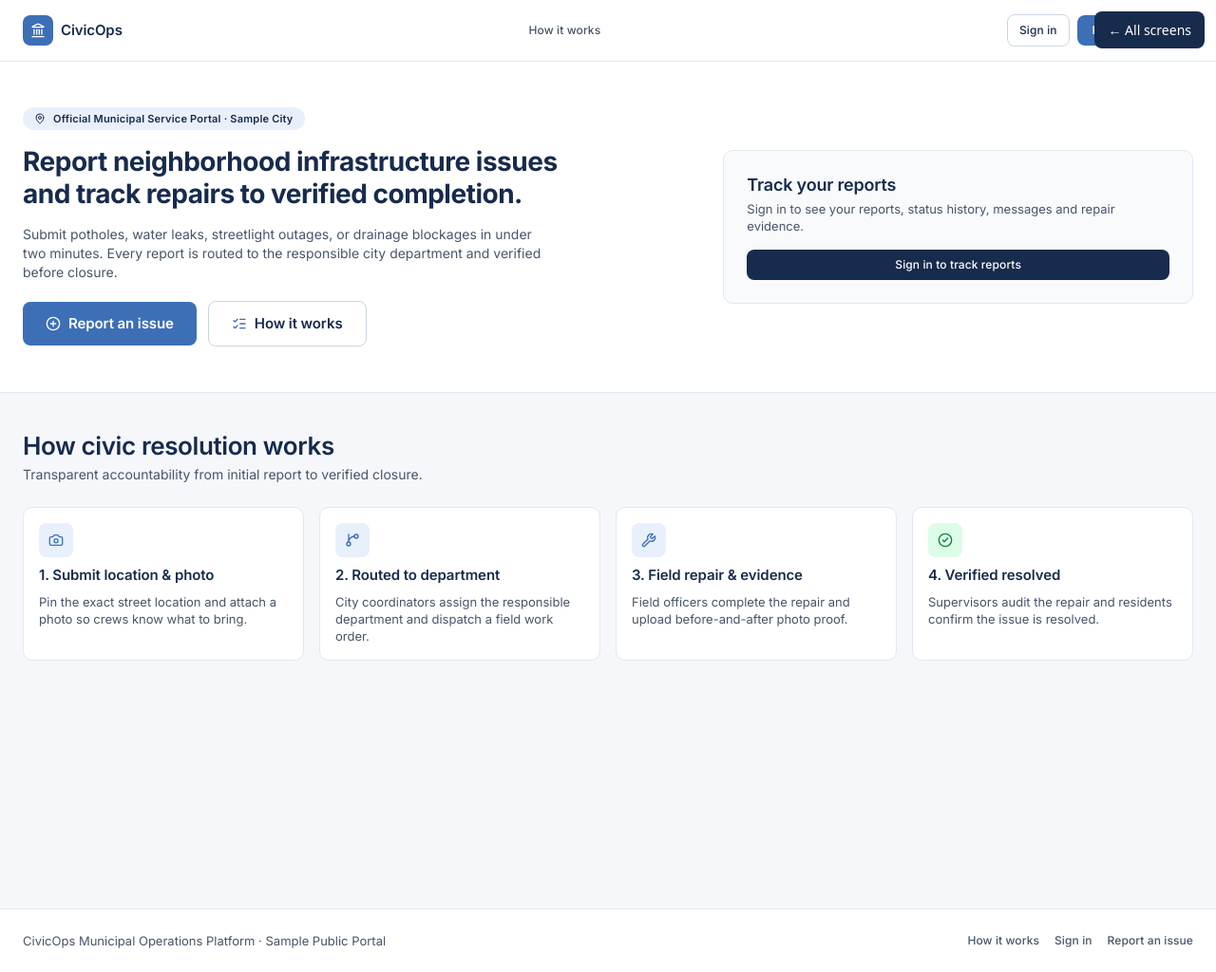
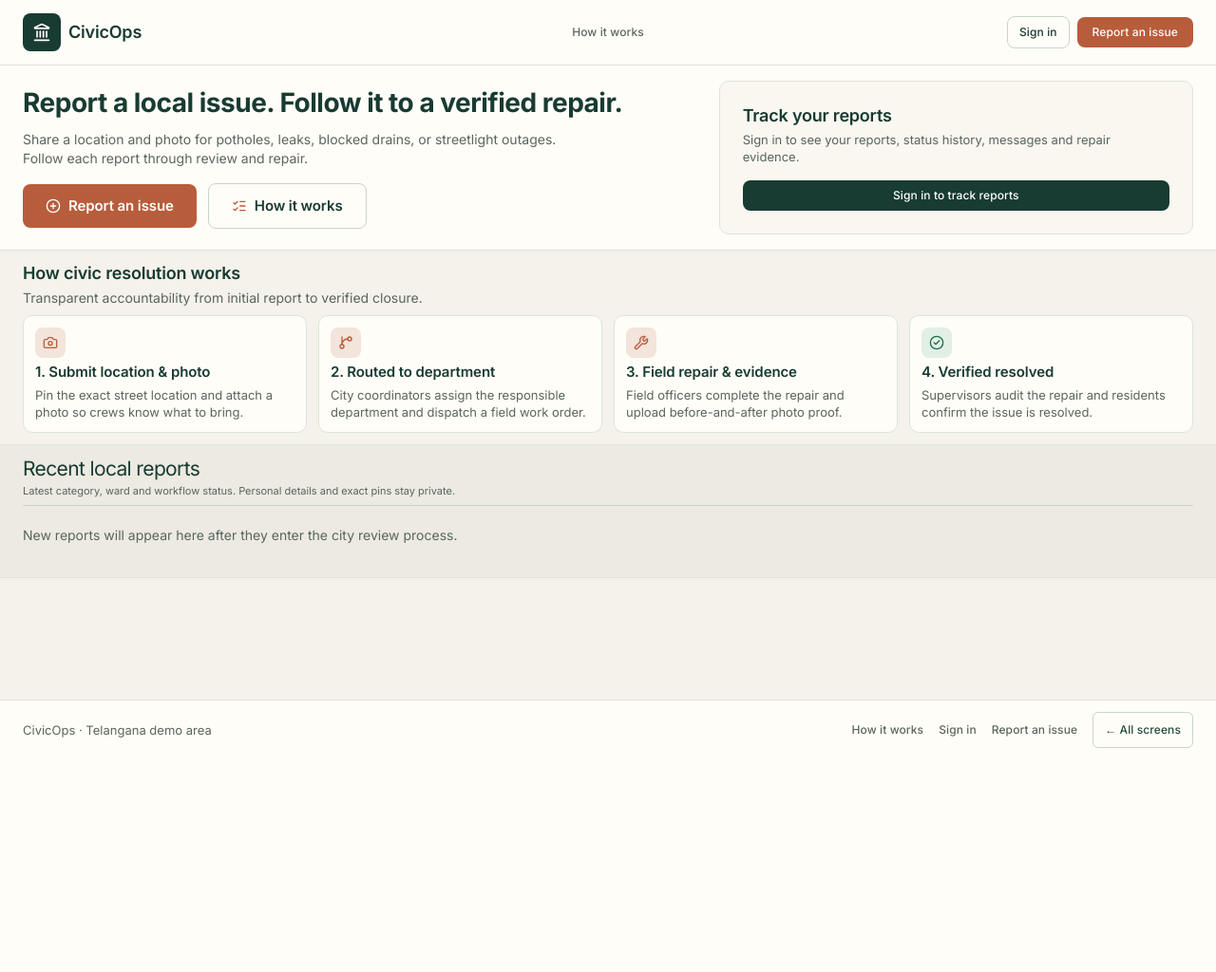
Before and after one commit to thakuradithya12/AI-Smart_City, a Django app: page / in a window 1280 px wide. Shown: the whole page at 95% size. After the commit the page ends 788 px from the top, so only its background shows below. Run offline with Django 5.2, Linux system fonts and the light colour scheme; data that the repository does not hold is empty; some libraries are stand-ins or nearby versions.

Commit message:
feat: refresh civic landing page UI

```diff
--- a/apps/console/urls.py
+++ b/apps/console/urls.py
@@ -2,15 +2,27 @@ from django.contrib.auth.decorators import login_required
 from django.shortcuts import render
 from django.urls import path
 from django.http import HttpResponse
+from django.template.loader import render_to_string
 from pathlib import Path
 from django.conf import settings
 from apps.complaints.views import complaint_detail, evidence_file, my_complaints, register, report
 from apps.accounts.models import User
-from apps.complaints.models import Complaint
+from apps.complaints.models import Complaint, StatusEvent
 from . import views as workflow_views
 
 def home(request):
-    return ui_showcase(request, "public_landing_civicops")
+    status_labels = dict(Complaint.Status.choices)
+    activity = StatusEvent.objects.select_related("complaint__category", "complaint__ward").order_by("-created_at")[:3]
+    updates = [
+        {
+            "category": event.complaint.category.name,
+            "ward": event.complaint.ward.name if event.complaint.ward_id else "Service area",
+            "status": status_labels.get(event.to_status, event.to_status.replace("_", " ").title()),
+            "created_at": event.created_at,
+        }
+        for event in activity
+    ]
+    return ui_showcase(request, "public_landing_civicops", updates=updates)
 
 @login_required
 def dashboard(request):
@@ -31,7 +43,7 @@ def dashboard(request):
         context["queue_url_name"] = "field_tasks"
     return render(request, "home.html", context)
 
-def ui_showcase(request, screen=""):
+def ui_showcase(request, screen="", updates=None):
     # Serve supplied static mockups directly so every design is viewable without backend data.
     root = Path(settings.BASE_DIR) / "docs" / "ui_reference"
     screens = sorted(path.parent.name for path in root.glob("*/code.html"))
@@ -40,12 +52,13 @@ def ui_showcase(request, screen=""):
             from django.http import Http404
             raise Http404
         html = (root / screen / "code.html").read_text(encoding="utf-8")
-        # Keep every supplied design reachable from within each standalone mockup.
-        nav = '<nav style="position:fixed;z-index:99999;right:12px;top:12px;background:#172b4d;padding:10px 14px;border-radius:8px;font:14px system-ui"><a style="color:white;text-decoration:none" href="/ui-showcase/">← All screens</a></nav>'
-        html = html.replace("</body>", nav + "</body>")
+        # Keep the temporary showcase navigation below the designed footer so it never overlaps the page header.
+        nav = '<a aria-label="Return to all supplied screens" style="display:inline-flex;align-items:center;min-height:38px;padding:7px 12px;border:1px solid #c9d4cc;border-radius:6px;color:#234c3d;text-decoration:none;white-space:nowrap" href="/ui-showcase/">← All screens</a>'
+        html = html.replace("<!-- LOCAL-UPDATES -->", render_to_string("public_updates.html", {"updates": updates or []}))
+        html = html.replace("<!-- SHOWCASE-BACK-LINK -->", nav)
         return HttpResponse(html)
     links = "".join(f'<li><a href="{screen}/">{screen.replace("_", " ")}</a></li>' for screen in screens)
-    return HttpResponse(f'<!doctype html><meta name="viewport" content="width=device-width"><title>UI Showcase</title><style>body{{font:16px system-ui;max-width:1000px;margin:40px auto;padding:0 20px;background:#f5f7fa;color:#172b4d}}ul{{display:grid;grid-template-columns:repeat(auto-fit,minmax(240px,1fr));gap:12px;padding:0;list-style:none}}a{{display:block;padding:16px;background:white;border:1px solid #e2e8f0;border-radius:8px;color:#3d6fb6;text-decoration:none;text-transform:capitalize}}</style><h1>CivicOps UI Showcase</h1><p>All {len(screens)} supplied screen designs</p><ul>{links}</ul>')
+    return HttpResponse(f'<!doctype html><meta name="viewport" content="width=device-width"><title>UI Showcase</title><style>body{{font:16px system-ui;max-width:1000px;margin:40px auto;padding:0 20px;background:#f4f2ea;color:#183b32}}ul{{display:grid;grid-template-columns:repeat(auto-fit,minmax(240px,1fr));gap:12px;padding:0;list-style:none}}a{{display:block;padding:16px;background:#fffdf8;border:1px solid #dfe4da;border-radius:8px;color:#b75d3b;text-decoration:none;text-transform:capitalize}}</style><h1>CivicOps UI Showcase</h1><p>All {len(screens)} supplied screen designs</p><ul>{links}</ul>')
 
 urlpatterns = [
     path("ui-showcase/", ui_showcase, name="ui_showcase"),
--- a/docs/ui_reference/public_landing_civicops/code.html
+++ b/docs/ui_reference/public_landing_civicops/code.html
@@ -10,34 +10,34 @@ globalThis.tailwind.config = {
   theme: {
     extend: {
       colors: {
-        'primary': '#172B4D',
+        'primary': '#183B32',
         'on-primary': '#FFFFFF',
-        'primary-action': '#3D6FB6',
+        'primary-action': '#B75D3B',
         'on-primary-action': '#FFFFFF',
-        'primary-action-container': '#E8F0FB',
-        'on-primary-action-container': '#172B4D',
-        'app-background': '#F5F7FA',
-        'surface': '#FFFFFF',
-        'on-surface': '#0F172A',
-        'surface-container-low': '#F8FAFC',
-        'surface-container': '#F1F5F9',
-        'surface-container-high': '#E2E8F0',
-        'on-surface-variant': '#475569',
-        'secondary-text': '#475569',
-        'outline': '#CBD5E1',
-        'outline-variant': '#E2E8F0',
-        'success': '#15803D',
+        'primary-action-container': '#F3E4DC',
+        'on-primary-action-container': '#6D3626',
+        'app-background': '#F4F2EA',
+        'surface': '#FFFDF8',
+        'on-surface': '#182620',
+        'surface-container-low': '#F9F7F0',
+        'surface-container': '#ECEAE1',
+        'surface-container-high': '#DEDCD2',
+        'on-surface-variant': '#59665E',
+        'secondary-text': '#59665E',
+        'outline': '#C9D4CC',
+        'outline-variant': '#DFE4DA',
+        'success': '#236D4A',
         'on-success': '#FFFFFF',
-        'success-container': '#DCFCE7',
-        'on-success-container': '#14532D',
-        'warning': '#D97706',
-        'on-warning': '#0F172A',
-        'warning-container': '#FEF3C7',
-        'on-warning-container': '#78350F',
-        'error': '#DC2626',
+        'success-container': '#E1EFE6',
+        'on-success-container': '#194D35',
+        'warning': '#A76620',
+        'on-warning': '#182620',
+        'warning-container': '#F8EBD5',
+        'on-warning-container': '#754817',
+        'error': '#A84437',
         'on-error': '#FFFFFF',
-        'error-container': '#FEE2E2',
-        'on-error-container': '#7F1D1D',
+        'error-container': '#F7E1DD',
+        'on-error-container': '#742F28',
       },
       borderRadius: {
         'sm': '6px',
@@ -97,25 +97,56 @@ if (typeof module !== 'undefined') module.exports = globalThis.tailwind.config;
 </script>
   <link href="https://fonts.googleapis.com/css2?family=Inter:wght@400;500;600;700&amp;family=JetBrains+Mono:wght@400;500&amp;display=swap" rel="stylesheet">
   <script src="https://unpkg.com/lucide@latest"></script>
+  <style>
+    .public-header-inner { min-height: 68px; }
+    .local-updates { background: #eceae1; border-top: 1px solid #dfe4da; border-bottom: 1px solid #dfe4da; }
+    .local-updates__inner { max-width: 1280px; margin: 0 auto; padding: 12px 24px 14px; }
+    .local-updates__intro { max-width: 900px; margin-bottom: 7px; }
+    .local-updates__intro h2 { margin: 0; color: #183b32; font-size: 21px; line-height: 1.2; letter-spacing: -.03em; }
+    .local-updates__intro > p:last-child { margin: 4px 0 0; color: #59665e; font-size: 11px; line-height: 1.35; }
+    .local-updates__list { display: grid; grid-template-columns: repeat(3, minmax(0, 1fr)); gap: 0 22px; margin: 0; padding: 0; border-top: 1px solid #c9d4cc; list-style: none; }
+    .local-update { display: grid; grid-template-columns: 8px minmax(0, 1fr) auto auto; align-items: center; gap: 8px; min-height: 44px; border-bottom: 1px solid #c9d4cc; }
+    .local-update__marker { width: 8px; height: 8px; border-radius: 50%; background: #b75d3b; box-shadow: 0 0 0 4px #f3e4dc; }
+    .local-update__main { display: flex; min-width: 0; flex-wrap: wrap; align-items: baseline; gap: 4px 10px; }
+    .local-update__main strong { color: #183b32; font-size: 12px; font-weight: 650; }
+    .local-update__main > span { color: #59665e; font-size: 11px; }
+    .local-update__status { justify-self: end; color: #6d3626; font-size: 11px; font-weight: 650; white-space: nowrap; }
+    .local-update__time { color: #6d756d; font-size: 11px; white-space: nowrap; }
+    .local-updates__empty { padding: 20px 0; border-top: 1px solid #c9d4cc; color: #59665e; font-size: 14px; }
+    @media (max-width: 767px) {
+      .public-header-inner { grid-template-columns: minmax(0, 1fr) auto; gap: 8px; padding-right: 16px; padding-left: 16px; }
+      .public-header-inner > nav { display: none !important; }
+      .public-header-inner > div { gap: 6px; }
+      .public-header-inner > div a { padding-right: 10px; padding-left: 10px; font-size: 11px; white-space: nowrap; }
+      .local-updates__inner { padding: 28px 20px 30px; }
+      .local-updates__list { grid-template-columns: 1fr; }
+      .local-update { grid-template-columns: 8px minmax(0, 1fr) auto; }
+      .local-update__time { grid-column: 2 / 4; margin-top: -12px; padding-bottom: 5px; }
+    }
+    @media (max-width: 360px) {
+      .public-header-inner > a > span:last-child { font-size: 14px; }
+      .public-header-inner > div a { padding-right: 7px; padding-left: 7px; }
+    }
+  </style>
 </head>
 <body class="bg-app-background text-on-surface font-body antialiased">
 
-  <div class="min-h-[1024px] flex flex-col" data-stitch-vh="min-h-[1024px]===min-h-screen">
+  <div class="min-h-screen flex flex-col">
     <!-- Public Top Navigation -->
     <header class="bg-surface border-b border-outline-variant sticky top-0 z-20">
-      <div class="max-w-7xl mx-auto px-xl h-16 flex items-center justify-between gap-lg">
-        <a href="/" class="flex items-center gap-sm" aria-label="CivicOps home">
-          <div class="w-8 h-8 rounded bg-primary-action flex items-center justify-center shrink-0">
-            <i data-lucide="landmark" class="w-4 h-4 text-on-primary-action" aria-hidden="true"></i>
+      <div class="public-header-inner max-w-7xl w-full mx-auto px-xl h-16 grid grid-cols-[1fr_auto_1fr] items-center gap-lg">
+        <a href="/" class="flex items-center gap-sm justify-self-start" aria-label="CivicOps home">
+          <div class="w-10 h-10 rounded bg-primary flex items-center justify-center shrink-0">
+            <i data-lucide="landmark" class="w-5 h-5 text-on-primary" aria-hidden="true"></i>
           </div>
-          <span data-design-text-token="title-md" class="font-title text-title-md text-primary">CivicOps</span>
+          <span data-design-text-token="headline-md" class="font-title text-headline-md text-primary">CivicOps</span>
         </a>
 
-        <nav aria-label="Public navigation" class="hidden md:flex items-center gap-xl">
+        <nav aria-label="Public navigation" class="hidden md:flex items-center justify-self-center gap-xl">
           <a href="#how-it-works" class="font-label text-label-md text-secondary-text hover:text-primary">How it works</a>
         </nav>
 
-        <div class="flex items-center gap-sm">
+        <div class="flex items-center justify-self-end gap-sm">
           <a href="/accounts/login/" class="px-md py-sm rounded border border-outline bg-surface font-label text-label-md text-primary hover:bg-surface-container-low">Sign in</a>
           <a href="/complaints/new/" class="px-lg py-sm rounded bg-primary-action text-on-primary-action font-label text-label-md hover:bg-primary">Report an issue</a>
         </div>
@@ -124,18 +155,14 @@ if (typeof module !== 'undefined') module.exports = globalThis.tailwind.config;
 
     <!-- Hero Section -->
     <main class="flex-1">
-      <section class="bg-surface border-b border-outline-variant py-4xl px-xl">
-        <div class="max-w-7xl mx-auto grid grid-cols-1 lg:grid-cols-12 gap-2xl items-center">
-          <div class="lg:col-span-7 flex flex-col gap-lg">
-            <div class="inline-flex items-center gap-sm self-start px-md py-xs rounded-full bg-primary-action-container text-on-primary-action-container font-label text-label-sm">
-              <i data-lucide="map-pin" class="w-3 h-3" aria-hidden="true"></i>
-              <span>Official Municipal Service Portal · Sample City</span>
-            </div>
+      <section class="bg-surface border-b border-outline-variant py-lg px-xl">
+        <div class="max-w-7xl mx-auto grid grid-cols-1 lg:grid-cols-12 gap-xl items-center">
+          <div class="lg:col-span-7 flex flex-col gap-md">
             <h1 data-design-text-token="display-sm" class="font-display text-display-sm text-primary text-balance">
-              Report neighborhood infrastructure issues and track repairs to verified completion.
+              Report a local issue. Follow it to a verified repair.
             </h1>
             <p data-design-text-token="body-md" class="font-body text-body-md text-secondary-text max-w-prose text-pretty">
-              Submit potholes, water leaks, streetlight outages, or drainage blockages in under two minutes. Every report is routed to the responsible city department and verified before closure.
+              Share a location and photo for potholes, leaks, blocked drains, or streetlight outages. Follow each report through review and repair.
             </p>
             <div class="flex flex-wrap items-center gap-md pt-xs">
               <a href="/complaints/new/" class="inline-flex items-center gap-sm px-xl py-md rounded bg-primary-action text-on-primary-action font-label text-title-md hover:bg-primary">
@@ -161,39 +188,39 @@ if (typeof module !== 'undefined') module.exports = globalThis.tailwind.config;
       </section>
 
       <!-- How It Works -->
-      <section id="how-it-works" class="py-3xl px-xl max-w-7xl mx-auto">
-        <div class="mb-xl">
-          <h2 data-design-text-token="headline-lg" class="font-headline text-headline-lg text-primary">How civic resolution works</h2>
+      <section id="how-it-works" class="py-md px-xl max-w-7xl mx-auto">
+        <div class="mb-sm">
+          <h2 data-design-text-token="headline-lg" class="font-headline text-headline-md text-primary">How civic resolution works</h2>
           <p data-design-text-token="body-md" class="font-body text-body-md text-secondary-text mt-xs">Transparent accountability from initial report to verified closure.</p>
         </div>
 
-        <div class="grid grid-cols-1 md:grid-cols-4 gap-lg items-stretch">
-          <article class="bg-surface border border-outline-variant rounded-md p-lg flex flex-col gap-sm h-full">
-            <div class="w-9 h-9 rounded bg-primary-action-container text-primary-action flex items-center justify-center">
+        <div class="grid grid-cols-1 md:grid-cols-4 gap-md items-stretch">
+          <article class="bg-surface border border-outline-variant rounded-md p-md flex flex-col gap-xs h-full">
+            <div class="w-8 h-8 rounded bg-primary-action-container text-primary-action flex items-center justify-center">
               <i data-lucide="camera" class="w-4 h-4" aria-hidden="true"></i>
             </div>
             <h3 data-design-text-token="title-md" class="font-title text-title-md text-primary">1. Submit location &amp; photo</h3>
             <p data-design-text-token="body-sm" class="font-body text-body-sm text-secondary-text">Pin the exact street location and attach a photo so crews know what to bring.</p>
           </article>
 
-          <article class="bg-surface border border-outline-variant rounded-md p-lg flex flex-col gap-sm h-full">
-            <div class="w-9 h-9 rounded bg-primary-action-container text-primary-action flex items-center justify-center">
+          <article class="bg-surface border border-outline-variant rounded-md p-md flex flex-col gap-xs h-full">
+            <div class="w-8 h-8 rounded bg-primary-action-container text-primary-action flex items-center justify-center">
               <i data-lucide="git-branch" class="w-4 h-4" aria-hidden="true"></i>
             </div>
             <h3 data-design-text-token="title-md" class="font-title text-title-md text-primary">2. Routed to department</h3>
             <p data-design-text-token="body-sm" class="font-body text-body-sm text-secondary-text">City coordinators assign the responsible department and dispatch a field work order.</p>
           </article>
 
-          <article class="bg-surface border border-outline-variant rounded-md p-lg flex flex-col gap-sm h-full">
-            <div class="w-9 h-9 rounded bg-primary-action-container text-primary-action flex items-center justify-center">
+          <article class="bg-surface border border-outline-variant rounded-md p-md flex flex-col gap-xs h-full">
+            <div class="w-8 h-8 rounded bg-primary-action-container text-primary-action flex items-center justify-center">
               <i data-lucide="wrench" class="w-4 h-4" aria-hidden="true"></i>
             </div>
             <h3 data-design-text-token="title-md" class="font-title text-title-md text-primary">3. Field repair &amp; evidence</h3>
             <p data-design-text-token="body-sm" class="font-body text-body-sm text-secondary-text">Field officers complete the repair and upload before-and-after photo proof.</p>
           </article>
 
-          <article class="bg-surface border border-outline-variant rounded-md p-lg flex flex-col gap-sm h-full">
-            <div class="w-9 h-9 rounded bg-success-container text-success flex items-center justify-center">
+          <article class="bg-surface border border-outline-variant rounded-md p-md flex flex-col gap-xs h-full">
+            <div class="w-8 h-8 rounded bg-success-container text-success flex items-center justify-center">
               <i data-lucide="check-circle-2" class="w-4 h-4" aria-hidden="true"></i>
             </div>
             <h3 data-design-text-token="title-md" class="font-title text-title-md text-primary">4. Verified resolved</h3>
@@ -201,16 +228,20 @@ if (typeof module !== 'undefined') module.exports = globalThis.tailwind.config;
           </article>
         </div>
       </section>
+
+      <!-- Populated from the latest status events; no citizen identity or precise coordinates are shown. -->
+      <!-- LOCAL-UPDATES -->
     </main>
 
     <!-- Public Footer -->
-    <footer class="bg-surface border-t border-outline-variant py-xl px-xl">
-      <div class="max-w-7xl mx-auto flex flex-col sm:flex-row items-center justify-between gap-md">
-        <span data-design-text-token="body-sm" class="font-body text-body-sm text-secondary-text">CivicOps Municipal Operations Platform · Sample Public Portal</span>
+    <footer class="bg-surface border-t border-outline-variant py-md px-xl">
+      <div class="max-w-7xl mx-auto flex flex-col sm:flex-row items-center justify-between gap-xs">
+        <span data-design-text-token="body-sm" class="font-body text-body-sm text-secondary-text">CivicOps · Telangana demo area</span>
         <div class="flex items-center gap-lg font-label text-label-md text-secondary-text">
           <a href="#how-it-works" class="hover:text-primary">How it works</a>
           <a href="/accounts/login/" class="hover:text-primary">Sign in</a>
           <a href="/complaints/new/" class="hover:text-primary">Report an issue</a>
+          <!-- SHOWCASE-BACK-LINK -->
         </div>
       </div>
     </footer>
--- /dev/null
+++ b/templates/public_updates.html
@@ -0,0 +1,25 @@
+<section class="local-updates" aria-labelledby="local-updates-title">
+  <div class="local-updates__inner">
+    <div class="local-updates__intro">
+      <h2 id="local-updates-title">Recent local reports</h2>
+      <p>Latest category, ward and workflow status. Personal details and exact pins stay private.</p>
+    </div>
+    {% if updates %}
+      <ol class="local-updates__list">
+        {% for update in updates %}
+          <li class="local-update">
+            <span class="local-update__marker" aria-hidden="true"></span>
+            <div class="local-update__main">
+              <strong>{{ update.category }}</strong>
+              <span>{{ update.ward }}</span>
+            </div>
+            <span class="local-update__status">{{ update.status }}</span>
+            <time class="local-update__time" datetime="{{ update.created_at|date:'c' }}">{{ update.created_at|date:"M j · H:i" }}</time>
+          </li>
+        {% endfor %}
+      </ol>
+    {% else %}
+      <div class="local-updates__empty">New reports will appear here after they enter the city review process.</div>
+    {% endif %}
+  </div>
+</section>
```
Also changed, not shown: PROGRESS.md (+8 -0 lines), docs/DECISIONS.md (+2 -0 lines), docs/ui_reference/civicops_design_system.md (+29 -29 lines), static/css/site.css (+21 -21 lines).
